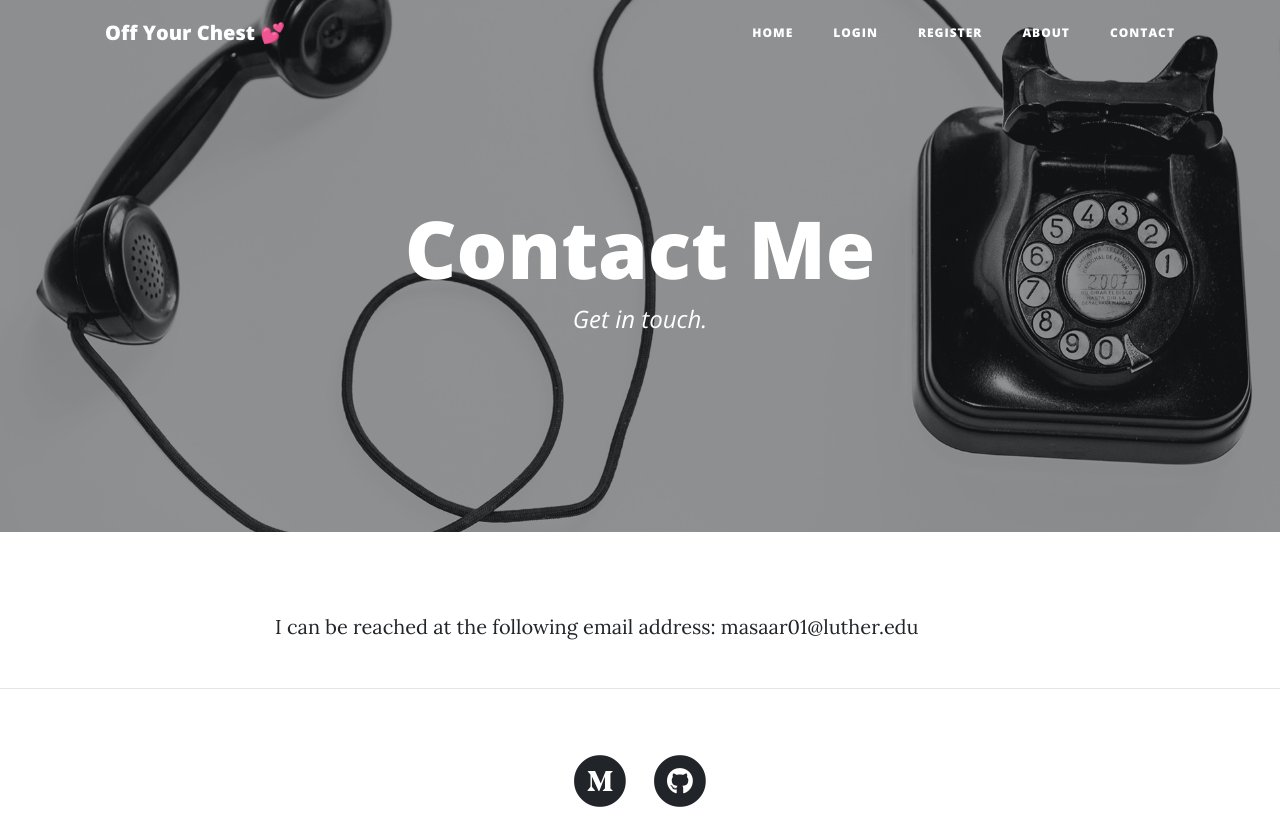
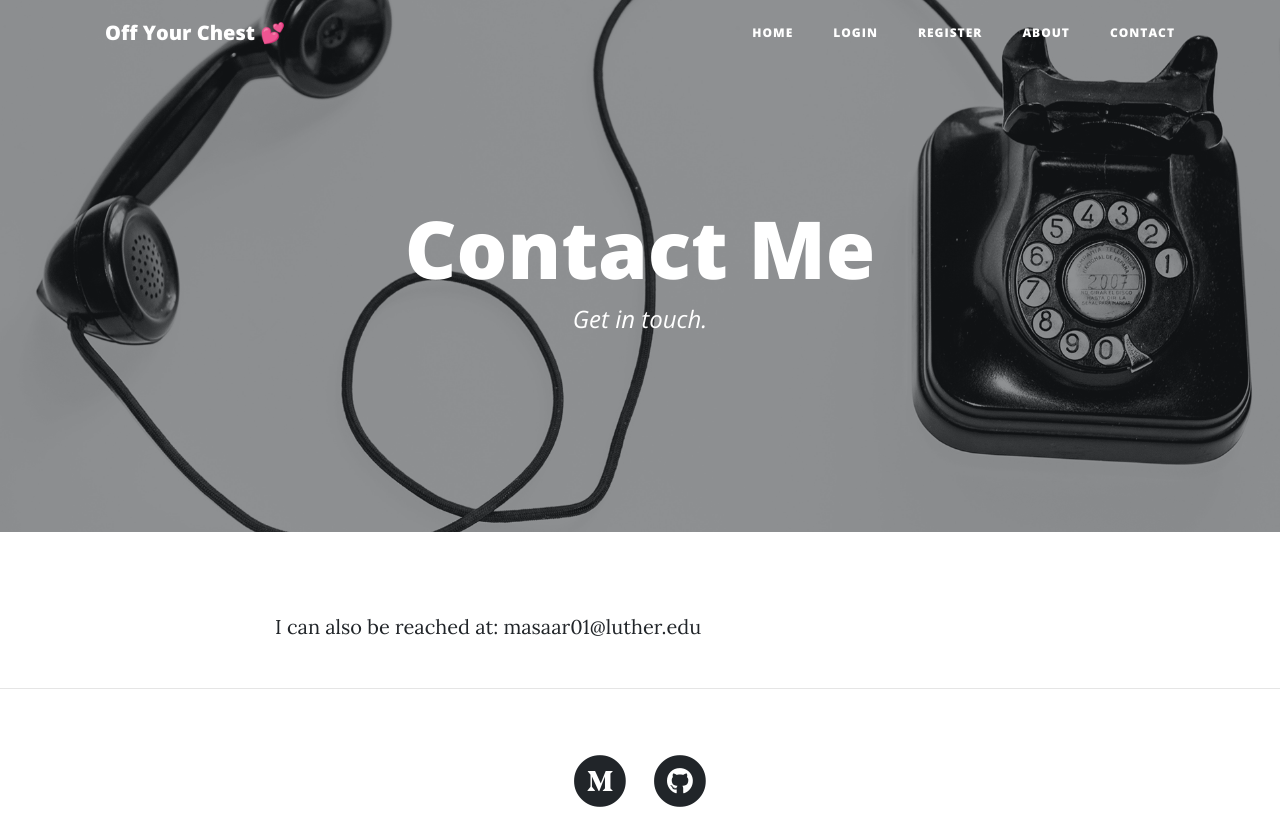
Before and after one commit to arnold-hendrix/off-your-chest-blog, a Flask app: page /contact in a window 1280 px wide. Shown: the top 839 px of the page. Run offline with Flask 2, Linux system fonts and the light colour scheme; some libraries are stand-ins or nearby versions.

Commit message:
contact.html contact info update.

```diff
--- a/templates/contact.html
+++ b/templates/contact.html
@@ -21,7 +21,7 @@
       <div class="col-lg-8 col-md-10 mx-auto">
 <!--        <p>Want to get in touch? Fill out the form below to send me a message and I will get back to you as soon as possible!</p>
 -->
-        <p>I can be reached at the following email address: masaar01@luther.edu</p>
+        <p>I can also be reached at: masaar01@luther.edu</p>
         <!-- Contact Form - Enter your email address on line 19 of the mail/contact_me.php file to make this form work. -->
         <!-- WARNING: Some web hosts do not allow emails to be sent through forms to common mail hosts like Gmail or Yahoo. It's recommended that you use a private domain email address! -->
         <!-- To use the contact form, your site must be on a live web host with PHP! The form will not work locally! -->
```
